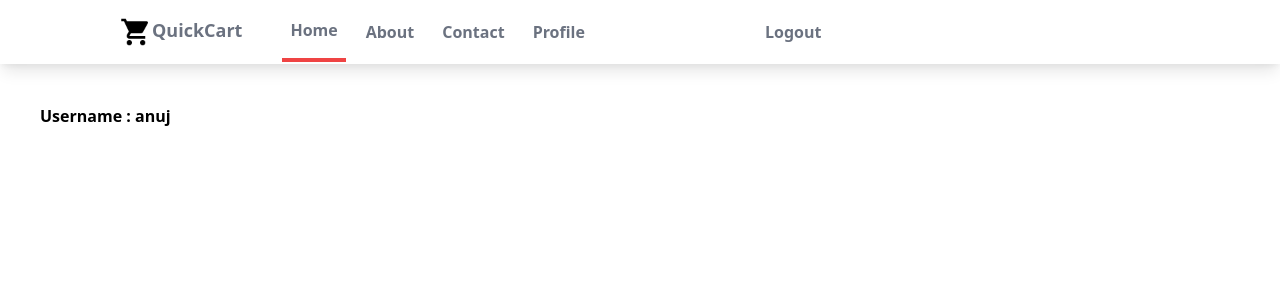
After one commit to a-anuj/django, a Django app: page /users/profile/ in a window 1280 px wide. The commit adds this page. Shown: the top 300 px of the page. Run offline with Django 4.2, Linux system fonts and the light colour scheme; a user stored in the database is signed in; style sheets or scripts are compiled from the project's sources.

Commit message:
used the login required decorator

```diff
--- a/mysite/myapp/templates/myapp/base.html
+++ b/mysite/myapp/templates/myapp/base.html
@@ -19,9 +19,10 @@
                             <a href="#" class="py-4 px-2 text-gray-500 font-semibold">About</a>
                             <a href="#" class="py-4 px-2 text-gray-500 font-semibold">Contact</a>
                             {% if user.is_authenticated %}
-                                <a href="{% url 'users:logout' %}" class="py-4 px-500 text-gray-500 font-semibold">Logout</a>
+                            <a href="{% url 'users:profile' %}" class="py-4 px-2 text-gray-500 font-semibold">Profile</a>
+                            <a href="{% url 'users:logout' %}" class="py-4 px-40 text-gray-500 font-semibold">Logout</a>
                             {% else %}
-                                <a href="{% url 'users:login' %}" class="py-4 px-500 text-gray-500 font-semibold">Login</a>
+                                <a href="{% url 'users:login' %}" class="py-4 px-40 text-gray-500 font-semibold">Login</a>
                             {% endif %}
                         </div>
                     </div>
--- a/mysite/mysite/settings.py
+++ b/mysite/mysite/settings.py
@@ -127,3 +127,4 @@ DEFAULT_AUTO_FIELD = 'django.db.models.BigAutoField'
 MEDIA_ROOT = BASE_DIR / 'media'
 MEDIA_URL  = '/media/'
 LOGIN_REDIRECT_URL = 'myapp:products'
+LOGIN_URL = 'users:login'
--- /dev/null
+++ b/mysite/users/templates/users/profile.html
@@ -0,0 +1,4 @@
+{% extends 'myapp/base.html' %}
+{% block body %}
+<h1 class="m-10 text-gray-1000 font-bold">Username : {{user.username}}</h1>
+{% endblock %}
--- a/mysite/users/urls.py
+++ b/mysite/users/urls.py
@@ -8,5 +8,5 @@ urlpatterns = [
     path('register/',views.register,name="register"),
     path('login/',authentication_views.LoginView.as_view(template_name='users/login.html'),name='login'),
     path('logout/',authentication_views.LogoutView.as_view(template_name='users/logout.html'),name='logout'),
-
+    path('profile/',views.profile,name="profile"),
 ]
--- a/mysite/users/views.py
+++ b/mysite/users/views.py
@@ -1,5 +1,6 @@
 from django.shortcuts import render,redirect
 from .forms import NewUserForm
+from django.contrib.auth.decorators import login_required
 
 def register(request):
     if request.method == 'POST':
@@ -13,3 +14,8 @@ def register(request):
         'form':form
     }
     return render(request,'users/register.html',context)
+
+
+@login_required
+def profile(request):
+    return render(request,'users/profile.html')
```
Also changed, not shown: mysite/db.sqlite3.
